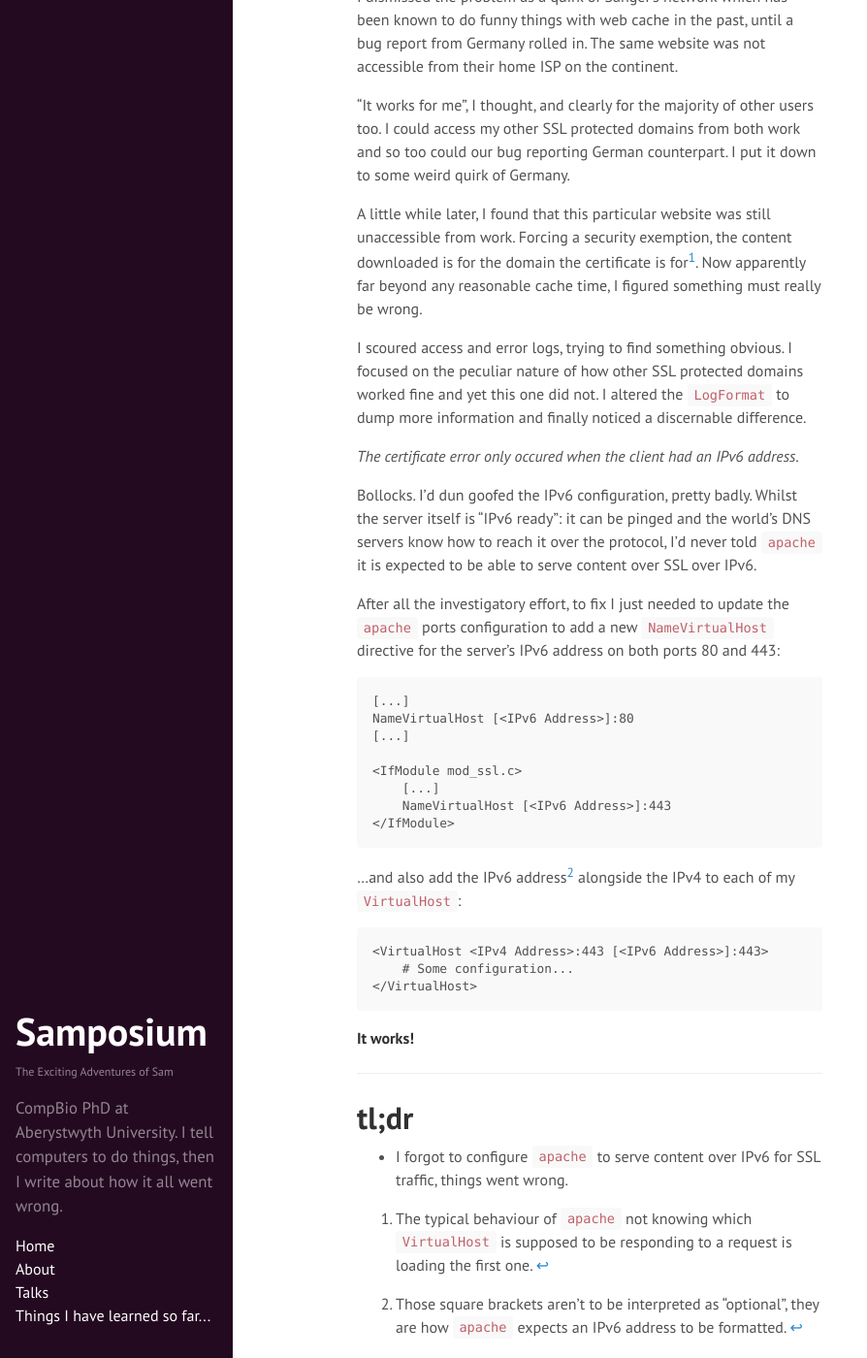
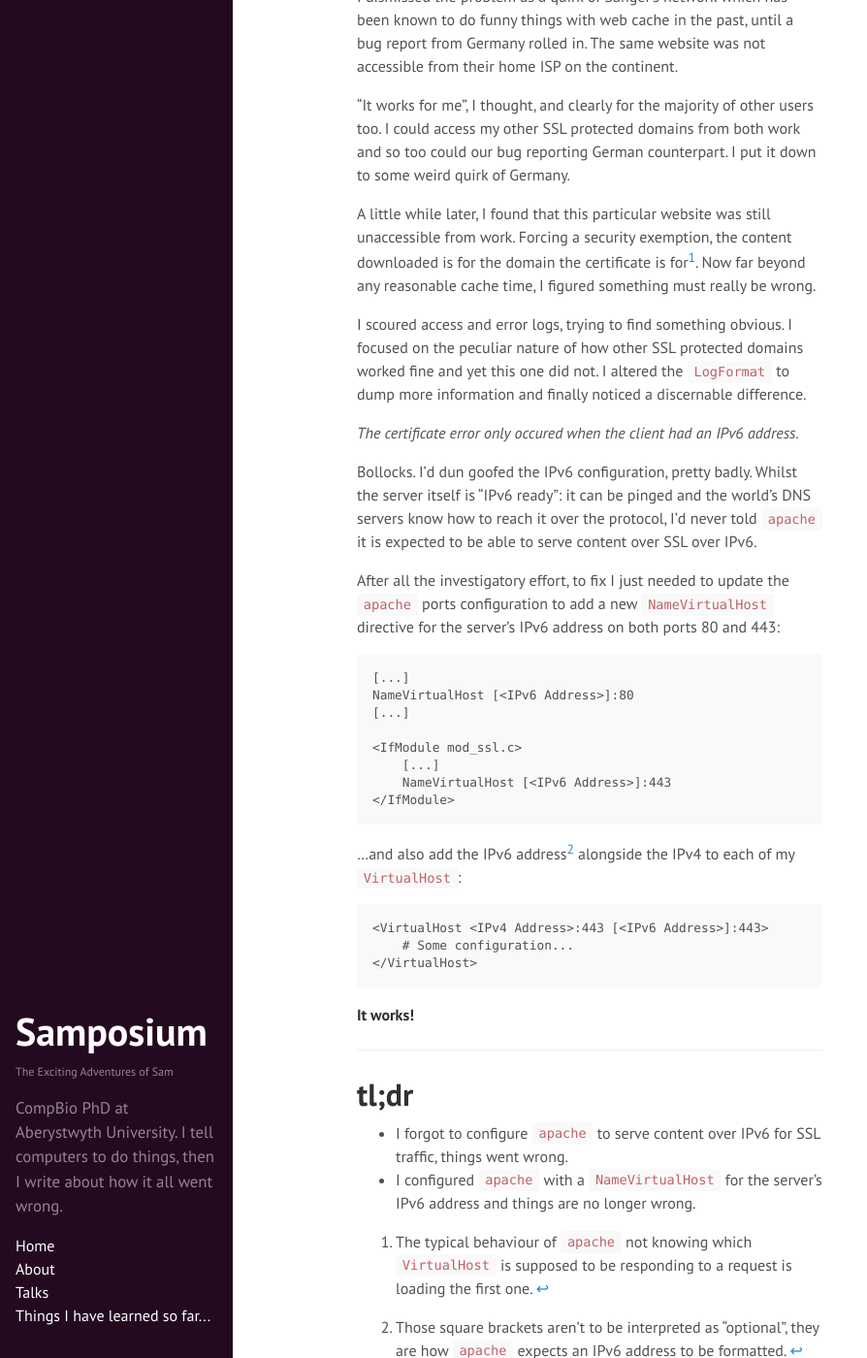
Before and after one commit to SamStudio8/samstudio8.github.io.off, a Jekyll site: the page built from _posts/2015-07-21-secure-six.md, in a window 1280 px wide and 1400 px high, scrolled down 528 px. Shown: the whole window at 97% size, without its empty margins (0-894 px from the left). Built offline with Jekyll 4.4.1, drawn with Linux system fonts in a browser that asks for light colours; Markdown is read by kramdown in place of the engine named in the settings; comment, search, counter and statistics services are not loaded.

Commit message:
Update 2015-07-21-secure-six.md

```diff
--- a/_posts/2015-07-21-secure-six.md
+++ b/_posts/2015-07-21-secure-six.md
@@ -26,7 +26,7 @@ I put it down to some weird quirk of Germany.
 
 A little while later, I found that this particular website was still unaccessible from work.
 Forcing a security exemption, the content downloaded is for the domain the certificate is for[^2].
-Now apparently far beyond any reasonable cache time, I figured something must really be wrong.
+Now far beyond any reasonable cache time, I figured something must really be wrong.
 
 I scoured access and error logs, trying to find something obvious. I focused on the peculiar nature
 of how other SSL protected domains worked fine and yet this one did not. I altered the `LogFormat` to
@@ -65,6 +65,7 @@ NameVirtualHost [<IPv6 Address>]:80
 
 #tl;dr
 * I forgot to configure `apache` to serve content over IPv6 for SSL traffic, things went wrong.
+* I configured `apache` with a `NameVirtualHost` for the server's IPv6 address and things are no longer wrong.
 
 [^1]: Those square brackets aren't to be interpreted as "optional", they are how `apache` expects an IPv6 address to be formatted.
 
```
